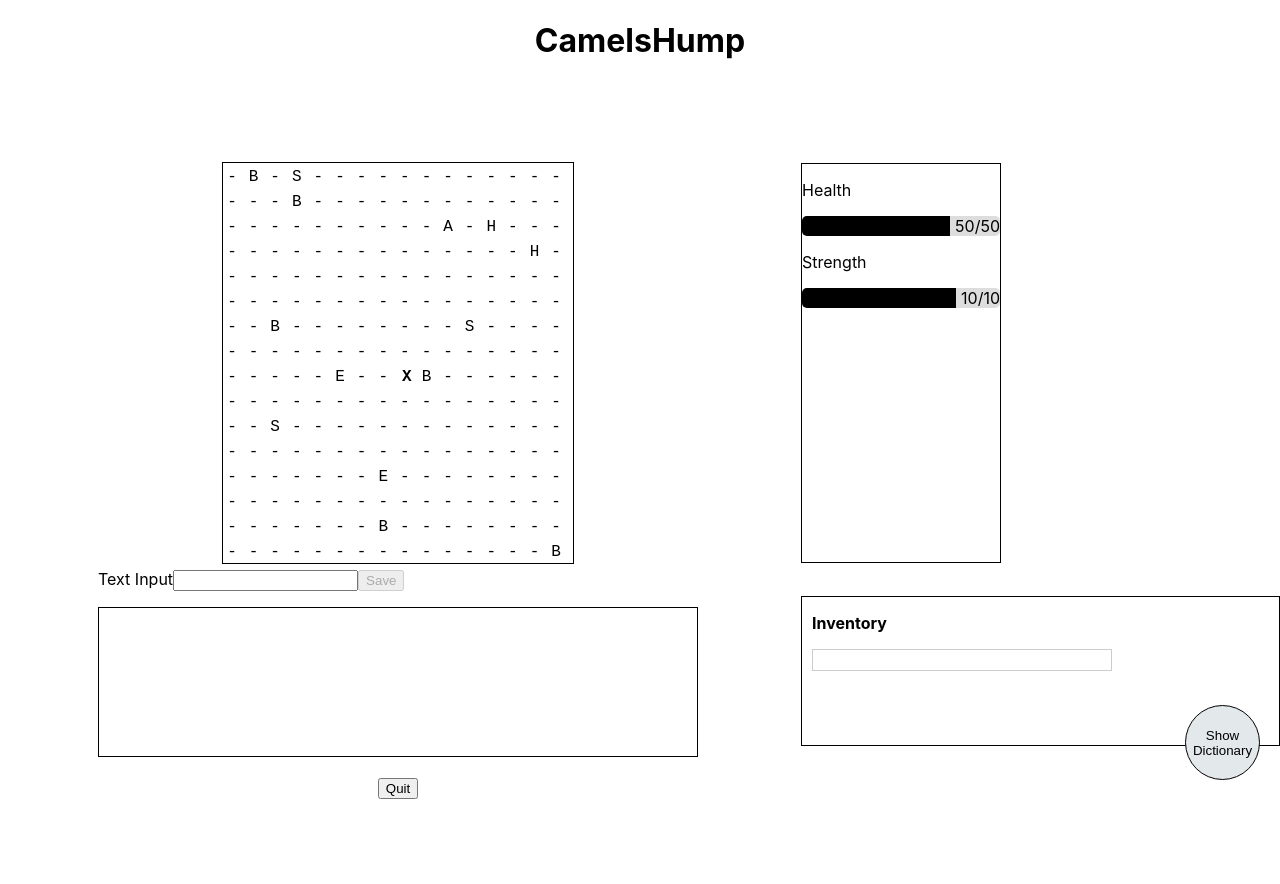
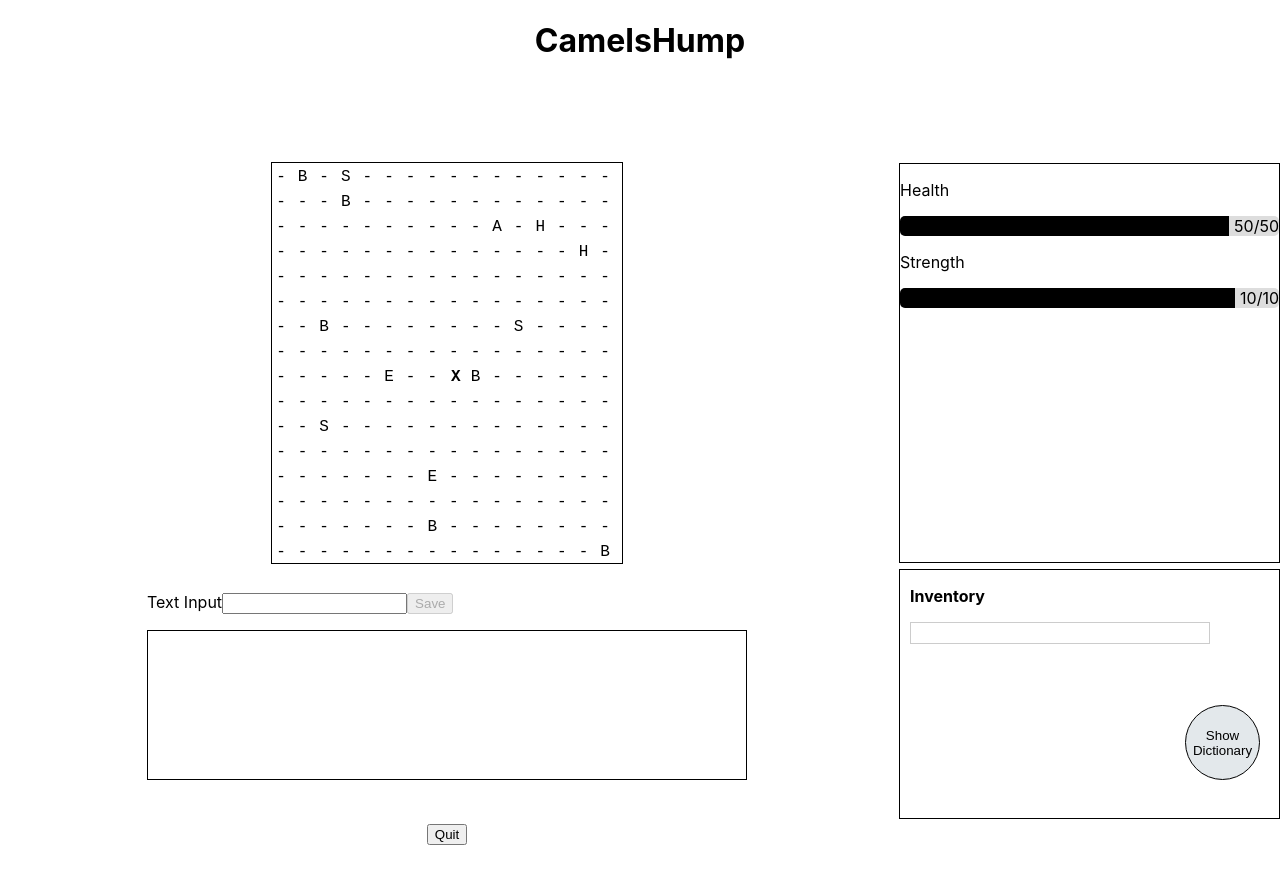
Before and after one commit to csci312a-f23/project-camelshump, a Next.js app: page /play in a window 1280 px wide. Shown: the top 884 px of the page. Built offline with nearby package versions, Linux system fonts and the light colour scheme; what @huggingface/inference would draw is missing.

Commit message:
updated CSS so that art does not escape box border

```diff
--- a/src/components/Stats.js
+++ b/src/components/Stats.js
@@ -13,12 +13,12 @@ export default function Stats({
 }) {
   return (
     <div>
-      <div className={styles.art}>
-        <pre>{art}</pre>
-      </div>
       <div>
         <StatBar label="Health" value={health} maxValue={maxHealth} />
         <StatBar label="Strength" value={strength} maxValue={maxStrength} />
+      </div>
+      <div className={styles.art}>
+        <pre>{art}</pre>
       </div>
     </div>
   );
--- a/src/pages/play.js
+++ b/src/pages/play.js
@@ -212,7 +212,7 @@ const ENEMIES = [
      ''       /     \\    ,='/ \\'=.    /     \\       ''         \n
              |__   /|\\_,--.,-.--,--._/|\\   __|                  \n
              /  './  \\\\'\\ |  |  | /,//' \\,'  \\                 \n
-eViL        /   /     ||--+--|--+-/-|     \\   \\                 \n
+            /   /     ||--+--|--+-/-|     \\   \\                 \n
            |   |     /'\\_\\_\\ | /_/_/'\\     |   |                \n
             \\   \\__, \\_     '~'     _/ .__/   /            \n
              '-._,-'   '-._______,-'   '-._,-'\n
--- a/src/styles/globals.css
+++ b/src/styles/globals.css
@@ -44,32 +44,32 @@ body {
 
 .statsContainer {
   grid-column-start: 2;
-  grid-column-end: 4;
+  grid-column-end: 3;
   grid-row-start: 1;
   grid-row-end: 2;
   border: 1px solid #000;
   height: 400px;
-  max-width: 200px;
+  max-width: 400px;
 }
 
 .enemyContainer {
-  grid-column-start: 4;
-  grid-column-end: 6;
+  grid-column-start: 3;
+  grid-column-end: 4;
   grid-row-start: 1;
-  grid-row-end: 2;
+  grid-row-end: 3;
   border: 1px solid #000;
-  height: 400px;
-  max-width: 200px;
+  height: 655px;
+  max-width: 450px;
 }
 
 .inventoryContainer {
   grid-column-start: 2;
-  grid-column-end: 4;
+  grid-column-end: 3;
   grid-row-start: 2;
   grid-row-end: 3;
   border: 1px solid #000;
-  height: 150px;
-  max-width: 600px;
+  height: 250px;
+  max-width: 400px;
 }
 
 .quitButton {
```
